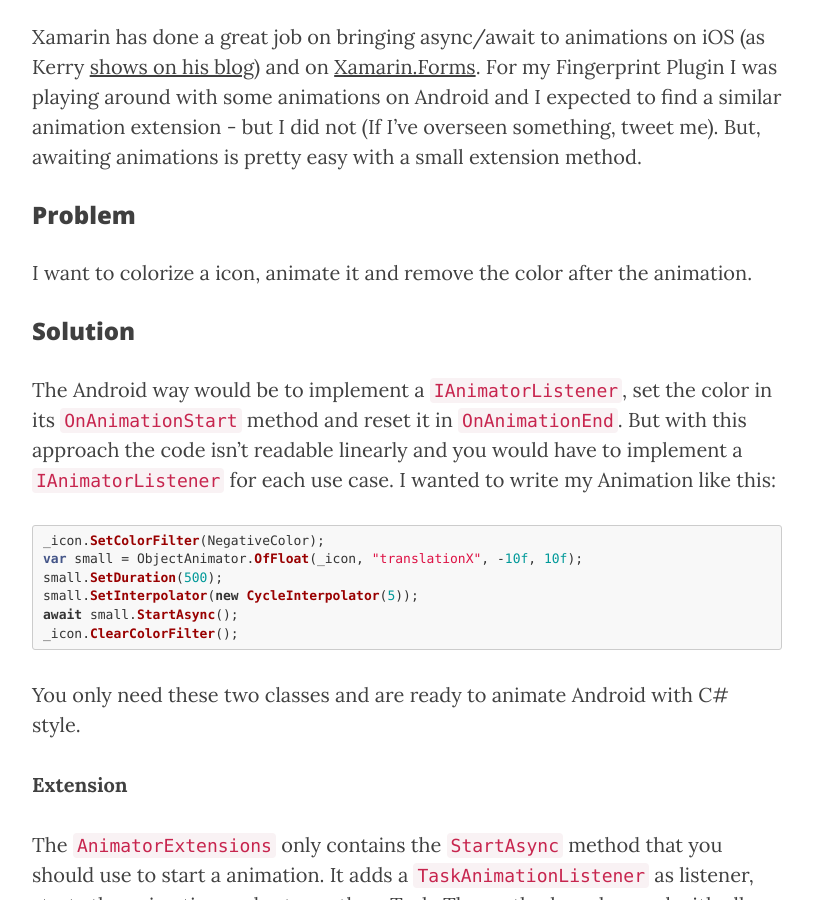
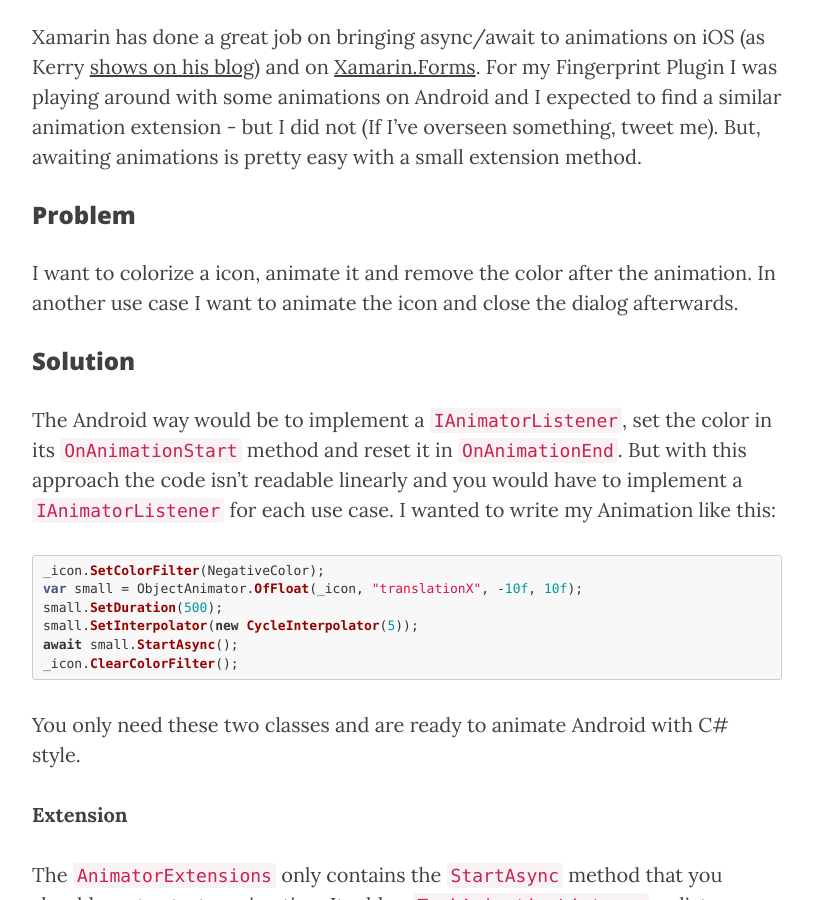
Before and after one commit to smstuebe/smstuebe.github.io, a Jekyll site: the page built from _posts/2016-09-20-android-async-animation.markdown, in a window 1280 px wide and 900 px high, scrolled down 627 px. Shown: the whole window, without its empty margins (233-1046 px from the left). Built offline with Jekyll 4.4.1, drawn with Linux system fonts in a browser that asks for light colours; nearby versions of some CDN libraries.

Commit message:
just one more usecase

```diff
--- a/_posts/2016-09-20-android-async-animation.markdown
+++ b/_posts/2016-09-20-android-async-animation.markdown
@@ -11,7 +11,7 @@
 Xamarin has done a great job on bringing async/await to animations on iOS (as Kerry <a href="http://kerry.lothrop.de/animation-fun/" target="_blank">shows on his blog</a>) and on <a href="https://blog.xamarin.com/creating-animations-with-xamarin-forms/" target="_blank">Xamarin.Forms</a>. For my Fingerprint Plugin I was playing around with some animations on Android and I expected to find a similar animation extension - but I did not (If I've overseen something, tweet me). But, awaiting animations is pretty easy with a small extension method.
 
 <h3>Problem</h3>
-I want to colorize a icon, animate it and remove the color after the animation.
+I want to colorize a icon, animate it and remove the color after the animation. In another use case I want to animate the icon and close the dialog afterwards.
 
 <h3>Solution</h3>
 
```
